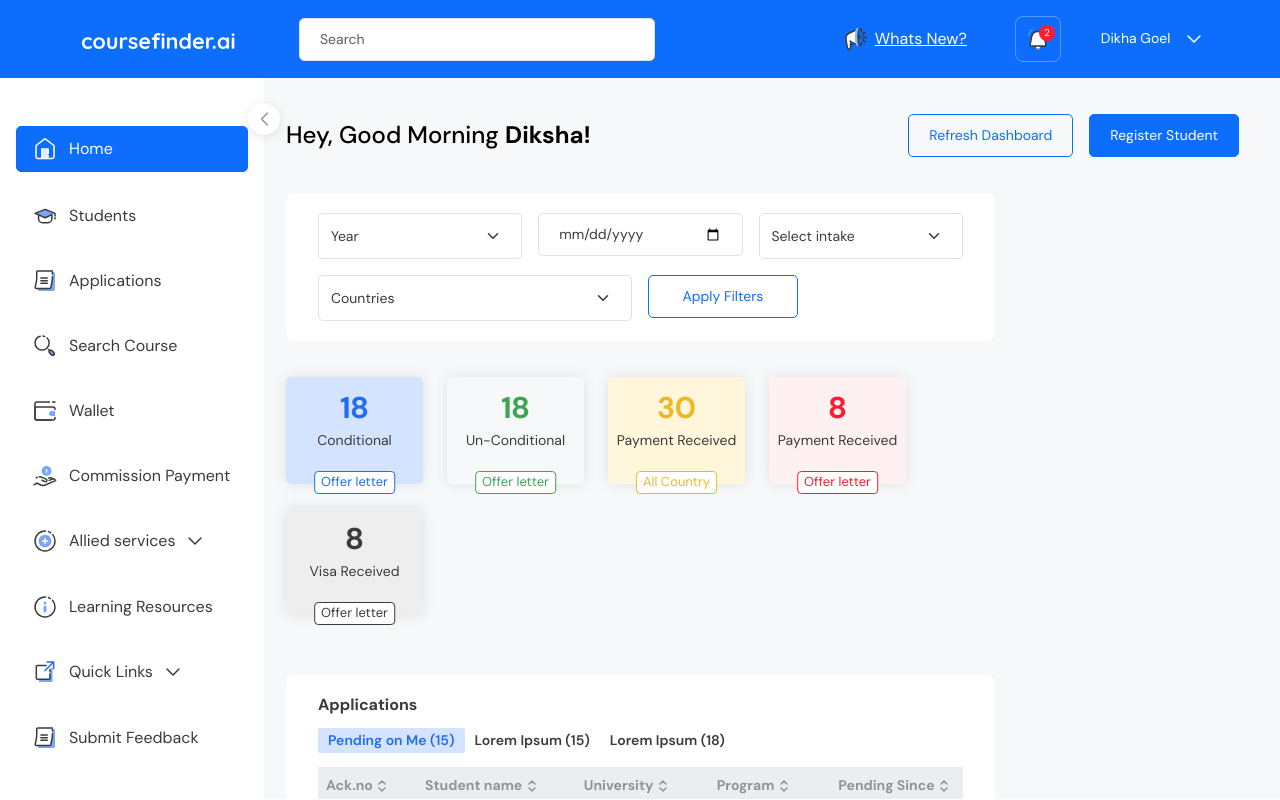
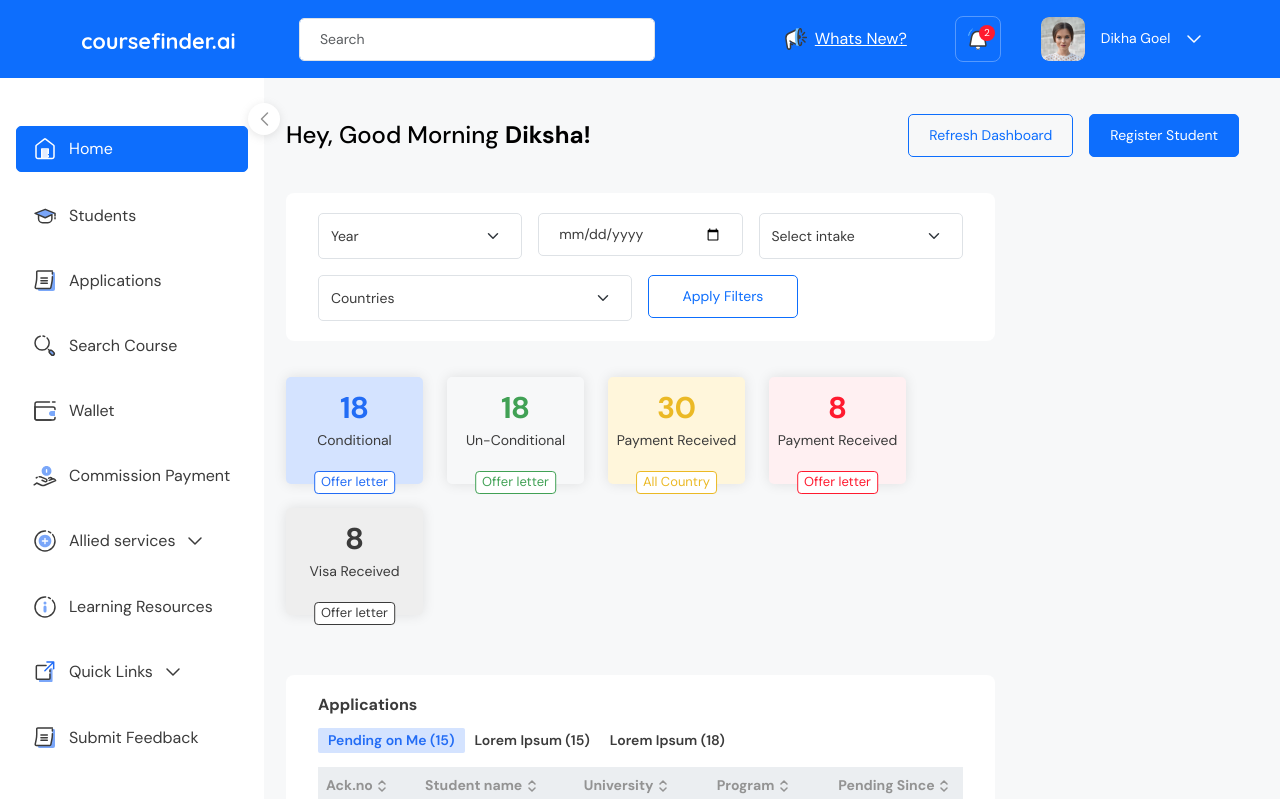
Before and after one commit to vinothwino/coursefinder-assignment, a website: page index.html in a window 1280 px wide. Drawn offline with nearby package versions, Linux system fonts and the light colour scheme.

Commit message:
added avatar image

```diff
--- a/index.html
+++ b/index.html
@@ -40,7 +40,8 @@
                             </button>
                         </li>
                         <li class="nav-item">
-                            <div class="dropdown">
+                            <div class="dropdown d-flex align-items-center">
+                                <img class="rounded-3 me-3" src="./assets/icons/png/avatar.png" alt="">
                                 <button
                                     class="relative px-0 btn btn-transparent dropdown-toggle dropdown-toggle--chevron-icon"
                                     type="button" data-bs-toggle="dropdown" aria-expanded="false">
```
